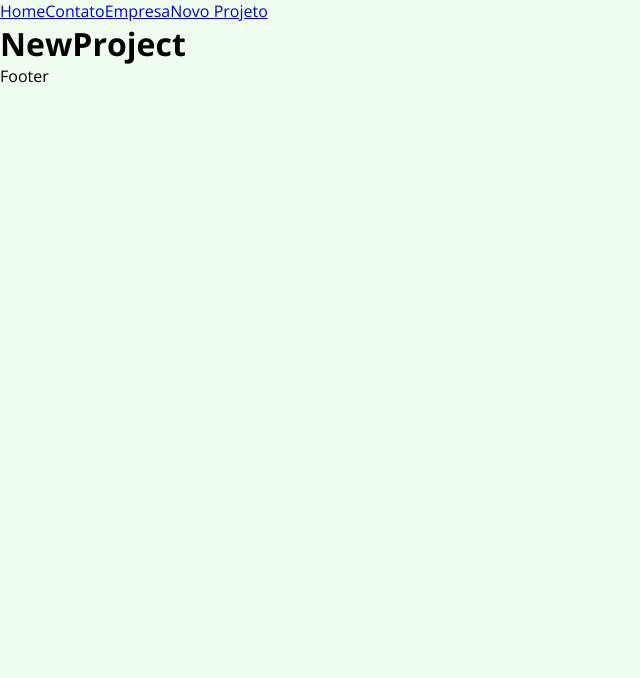
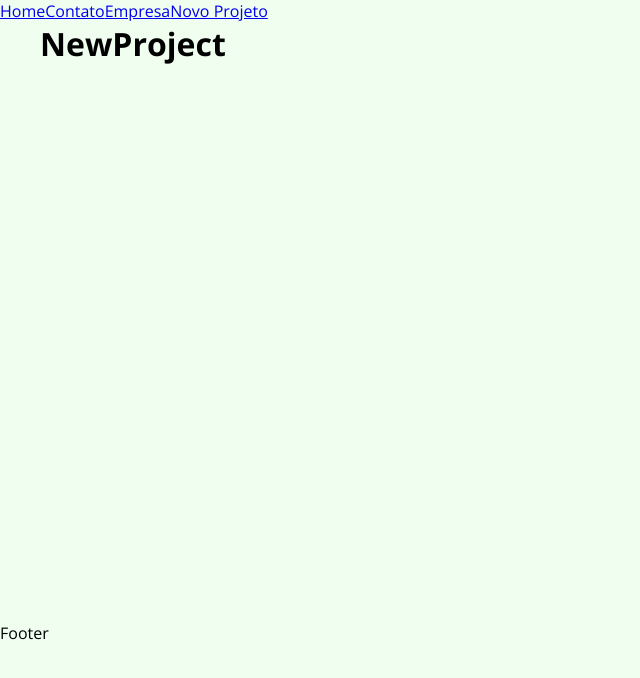
Before and after one commit to VitoriaAkemi/Costs, a React (Create React App) app: page /new-project in a window 1280 px wide. Shown: the top 678 px of the page, without its empty margins (0-640 px from the left). Built offline with nearby package versions, Linux system fonts and the light colour scheme.

Commit message:
montando componente de container

```diff
--- a/src/App.js
+++ b/src/App.js
@@ -1,8 +1,10 @@
 import {BrowserRouter as Router, Routes, Route, Link  } from 'react-router-dom'
+import style from './components/layout/Container.module.css'
 import Home from './components/pages/Home'
 import Contact from './components/pages/Contact'
 import Company from './components/pages/Company'
 import NewProject from './components/pages/NewProject'
+import Container from './components/layout/Cointainer'
 
 function App() {
   return (
@@ -13,12 +15,14 @@
         <Link to="/contact">Empresa</Link>
         <Link to="/new-project">Novo Projeto</Link>
       </ul>
+      <Container customClass="min-height">
         <Routes>
           <Route exact path='/' element={<Home/>} />
           <Route exact path='/company' element={<Contact/>} />
           <Route exact path='/contact' element={<Company/>} />
           <Route exact path='/new-project' element={<NewProject/>} />
         </Routes>
+      </Container>
         <p>Footer</p>
     </Router>
   );
--- /dev/null
+++ b/src/components/layout/Cointainer.js
@@ -0,0 +1,7 @@
+import styles from "./Container.module.css"
+
+function Container (props) {
+    return <div className={`${styles.container} ${styles[props.customClass]}`}>{props.children}</div>
+}
+
+export default Container
--- /dev/null
+++ b/src/components/layout/Container.module.css
@@ -0,0 +1,20 @@
+.container {
+    width: 1200px;
+    display: flex;
+    justify-content: space-between;
+    margin: 0 auto;
+    flex-wrap: wrap;
+}
+
+.min-height {
+    min-height: 75%;
+}
+
+.start {
+    justify-content: start;
+}
+
+.column {
+    flex-direction: column;
+    justify-content: flex-start;
+}
```
Lines whose indentation alone changed are shown as unchanged.
